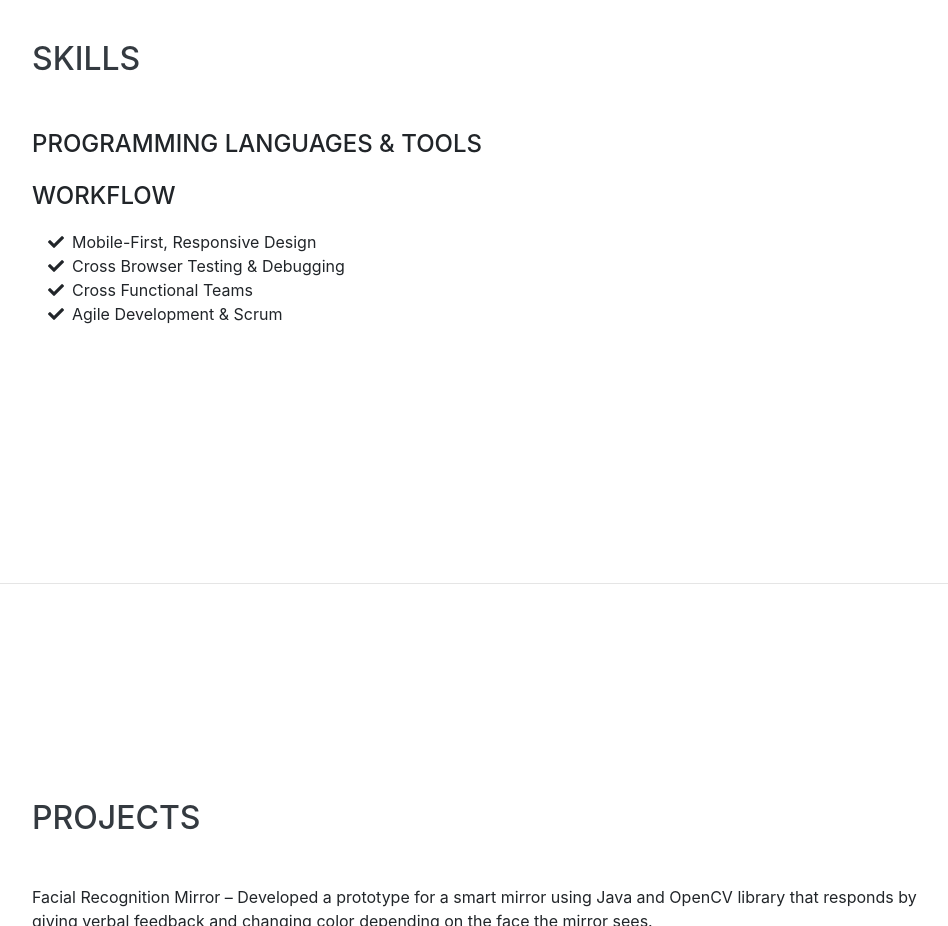
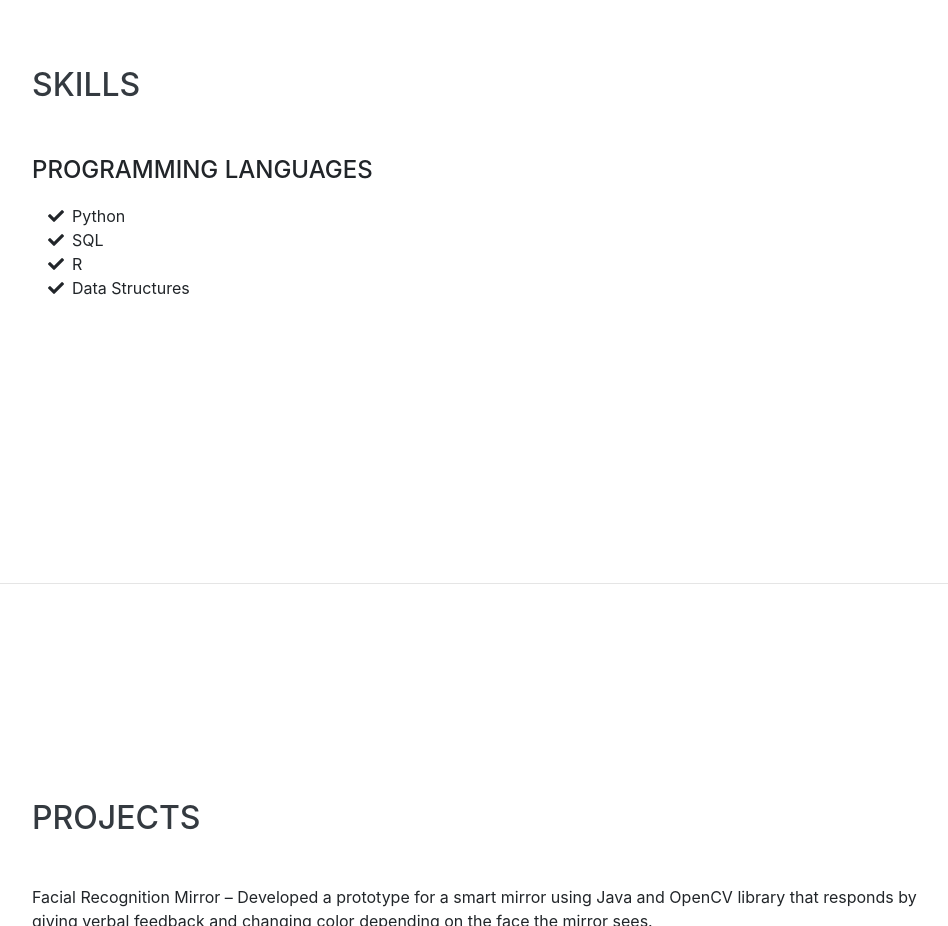
Before and after one commit to Sindhooja-Mullapudi/Sindhooja-Mullapudi.github.io, a website with bundled scripts: page index.html in a window 1280 px wide. Shown: the part 2620-3546 px from the top of the page, without its empty margins (288-1236 px from the left). Built offline with nearby package versions, Linux system fonts and the light colour scheme; a web font is replaced by a local one.

Commit message:
Update index.html

```diff
--- a/index.html
+++ b/index.html
@@ -155,23 +155,20 @@
       <div class="w-100">
         <h2 class="mb-5">Skills</h2>
 
-        <div class="subheading mb-3">Programming Languages &amp; Tools</div>
-
-
-        <div class="subheading mb-3">Workflow</div>
+        <div class="subheading mb-3">Programming Languages</div>
         <ul class="fa-ul mb-0">
           <li>
             <i class="fa-li fa fa-check"></i>
-            Mobile-First, Responsive Design</li>
+            Python</li>
           <li>
             <i class="fa-li fa fa-check"></i>
-            Cross Browser Testing &amp; Debugging</li>
+            SQL</li>
           <li>
             <i class="fa-li fa fa-check"></i>
-            Cross Functional Teams</li>
+            R</li>
           <li>
             <i class="fa-li fa fa-check"></i>
-            Agile Development &amp; Scrum</li>
+            Data Structures</li>
         </ul>
       </div>
     </section>
```
